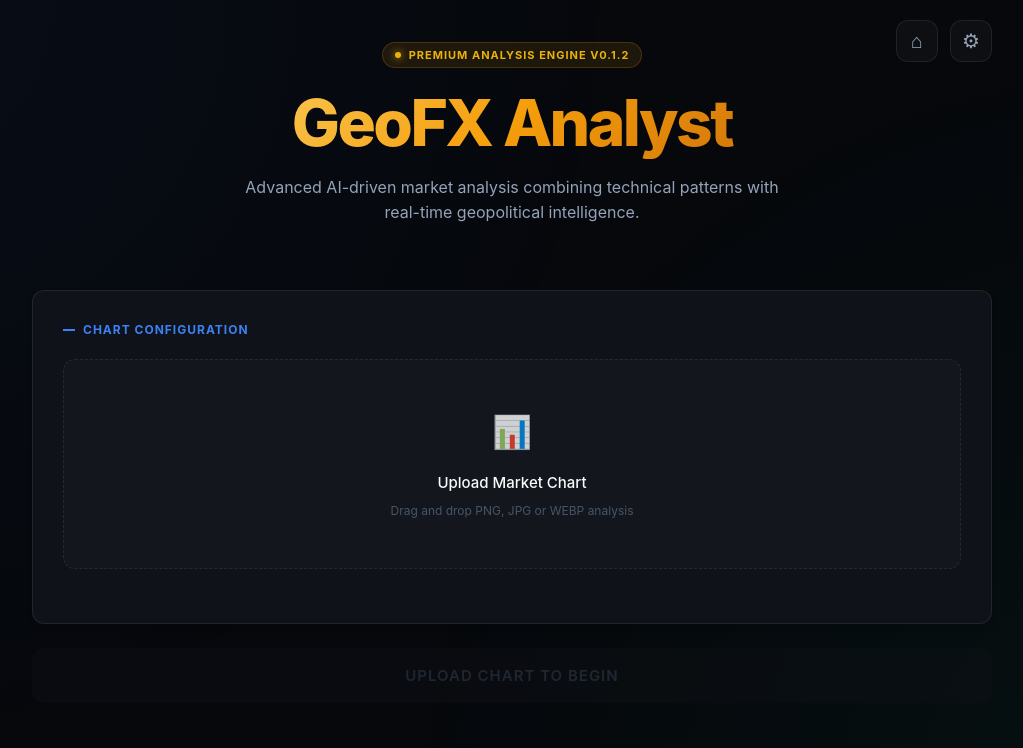
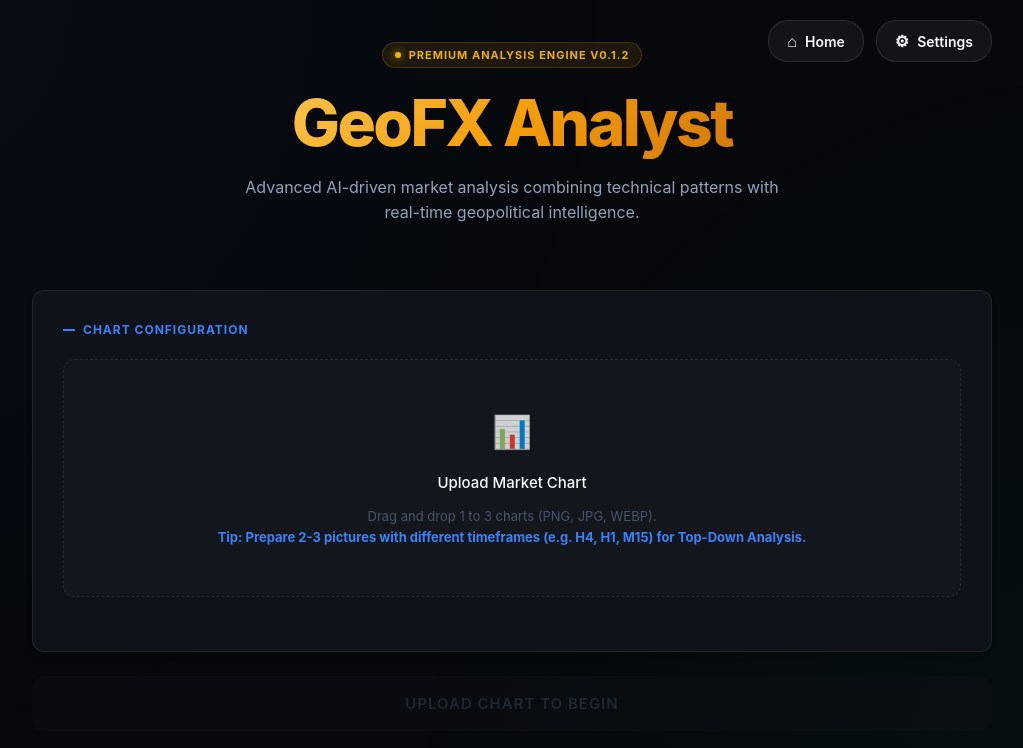
Before and after one commit to Vondereich/VonFXAnalyzer, a React (Vite) app: page / in a window 1280 px wide. Shown: the top 748 px of the page, without its empty margins (128-1151 px from the left). Built offline with nearby package versions, Linux system fonts and the light colour scheme.

Commit message:
UX: Improve navigation buttons and clarify multi-timeframe upload instructions

```diff
--- a/src/App.jsx
+++ b/src/App.jsx
@@ -357,53 +357,53 @@ export default function App() {
             onClick={reset}
             title="Home / Reset"
             style={{
-              width: 42,
-              height: 42,
-              borderRadius: "12px",
-              background: "rgba(255, 255, 255, 0.03)",
-              border: "1px solid var(--border-color)",
-              color: "var(--text-secondary)",
+              padding: "10px 18px",
+              borderRadius: "20px",
+              background: "rgba(255, 255, 255, 0.05)",
+              border: "1px solid rgba(255, 255, 255, 0.1)",
+              color: "var(--text-primary)",
               display: "flex",
               alignItems: "center",
-              justifyContent: "center",
-              fontSize: "20px",
+              gap: "8px",
+              fontSize: "14px",
+              fontWeight: 600,
               cursor: "pointer",
               transition: "all 0.2s ease",
             }}
             onMouseEnter={(e) =>
-              (e.currentTarget.style.background = "rgba(255, 255, 255, 0.08)")
+              (e.currentTarget.style.background = "rgba(255, 255, 255, 0.1)")
             }
             onMouseLeave={(e) =>
-              (e.currentTarget.style.background = "rgba(255, 255, 255, 0.03)")
+              (e.currentTarget.style.background = "rgba(255, 255, 255, 0.05)")
             }
           >
-            ⌂
+            <span style={{ fontSize: "16px" }}>⌂</span> Home
           </button>
           <button
             onClick={() => setShowSettings(true)}
             title="Settings"
             style={{
-              width: 42,
-              height: 42,
-              borderRadius: "12px",
-              background: "rgba(255, 255, 255, 0.03)",
-              border: "1px solid var(--border-color)",
-              color: "var(--text-secondary)",
+              padding: "10px 18px",
+              borderRadius: "20px",
+              background: "rgba(255, 255, 255, 0.05)",
+              border: "1px solid rgba(255, 255, 255, 0.1)",
+              color: "var(--text-primary)",
               display: "flex",
               alignItems: "center",
-              justifyContent: "center",
-              fontSize: "20px",
+              gap: "8px",
+              fontSize: "14px",
+              fontWeight: 600,
               cursor: "pointer",
               transition: "all 0.2s ease",
             }}
             onMouseEnter={(e) =>
-              (e.currentTarget.style.background = "rgba(255, 255, 255, 0.08)")
+              (e.currentTarget.style.background = "rgba(255, 255, 255, 0.1)")
             }
             onMouseLeave={(e) =>
-              (e.currentTarget.style.background = "rgba(255, 255, 255, 0.03)")
+              (e.currentTarget.style.background = "rgba(255, 255, 255, 0.05)")
             }
           >
-            ⚙
+            <span style={{ fontSize: "16px" }}>⚙</span> Settings
           </button>
         </div>
 
--- a/src/components/UploadZone.jsx
+++ b/src/components/UploadZone.jsx
@@ -176,11 +176,15 @@ export default function UploadZone({
             <div
               style={{
                 color: "var(--text-muted)",
-                fontSize: "12px",
-                marginTop: "8px",
+                fontSize: "13px",
+                marginTop: "12px",
+                lineHeight: "1.6",
               }}
             >
-              Drag and drop PNG, JPG or WEBP analysis
+              Drag and drop 1 to 3 charts (PNG, JPG, WEBP).<br />
+              <strong style={{ color: "var(--accent-secondary)" }}>
+                Tip: Prepare 2-3 pictures with different timeframes (e.g. H4, H1, M15) for Top-Down Analysis.
+              </strong>
             </div>
           </div>
         )}
```
